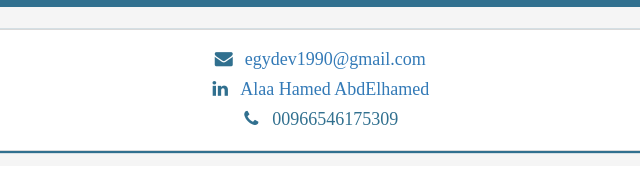
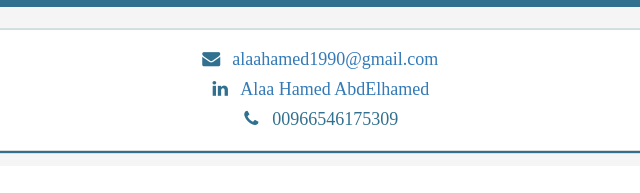
Before and after one commit to tdmeasure/tdmeasure.github.io, a plain HTML site: page index.html at #/contact in a window 1280 px wide. Shown: the part 173-366 px from the top of the page, 321-961 px from the left. Drawn offline with Linux system fonts and the light colour scheme.

Commit message:
Update Contact.html

```diff
--- a/Pages/Contact/Contact.html
+++ b/Pages/Contact/Contact.html
@@ -3,7 +3,7 @@
 <div class="row text-center classTitle bold"><h4>Contact</h4></div>
 <div class="row contact text-center">
 
-    <h4><i class="fa fa-fw fa-envelope"></i>  <a href="mailto:egydev1990@gmail.com">egydev1990@gmail.com</a></h4>
+    <h4><i class="fa fa-fw fa-envelope"></i>  <a href="mailto:alaahamed1990@gmail.com">alaahamed1990@gmail.com</a></h4>
 
 
     <h4><i class="fa fa-fw fa-linkedin"></i> <a href="https://eg.linkedin.com/in/alaa-hamed-6605a7a2" class="btn-social btn-outline">Alaa Hamed AbdElhamed</a></h4>
```
